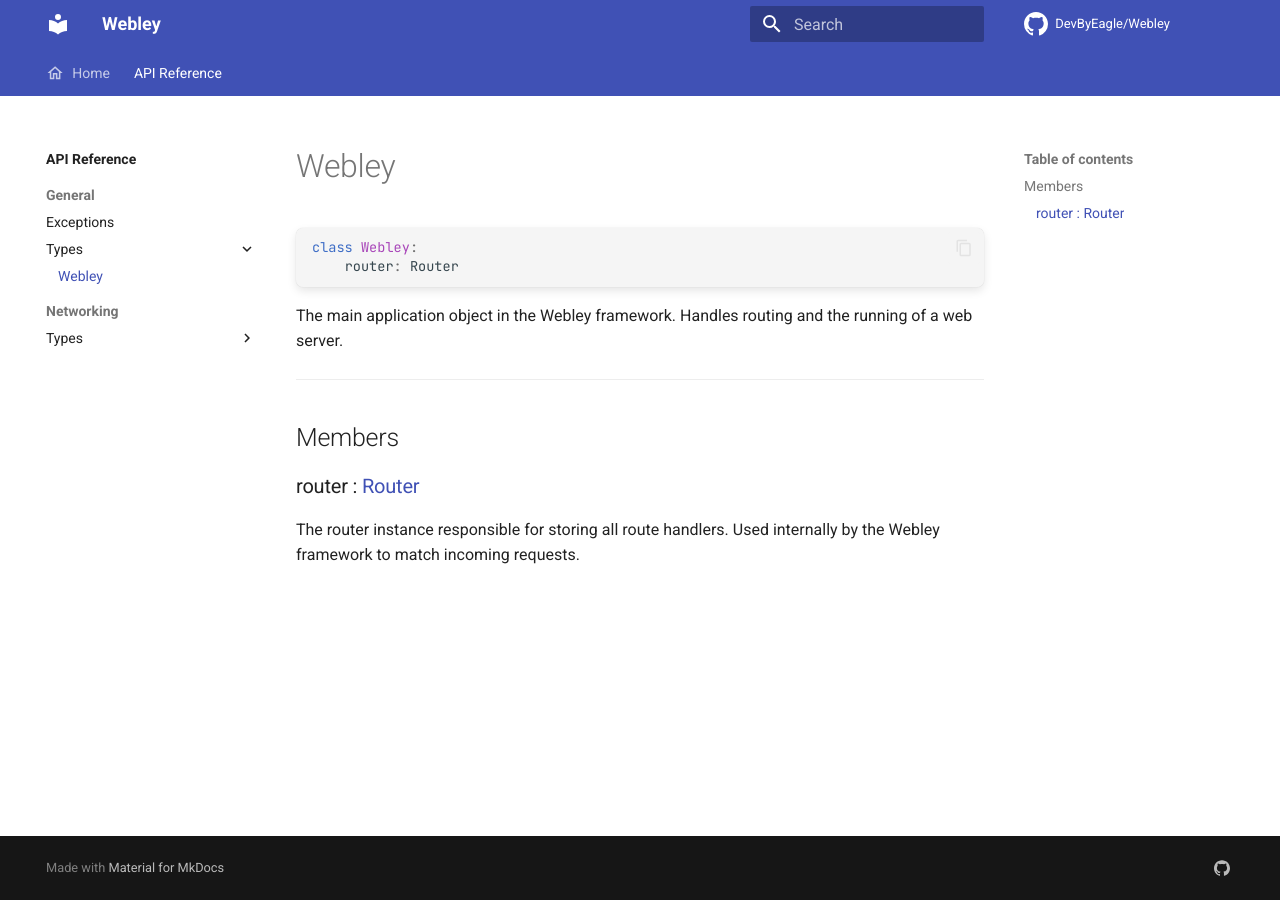
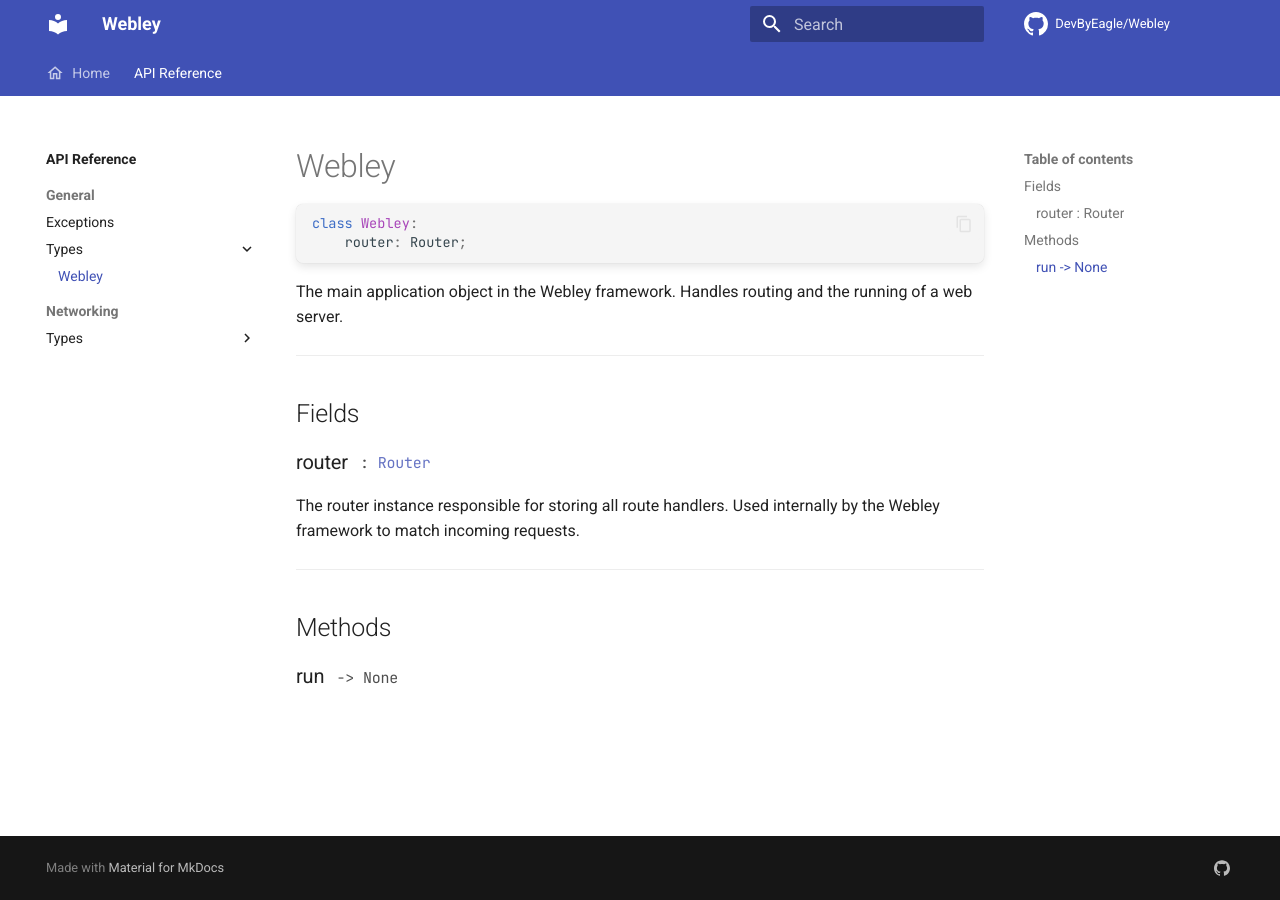
Before and after one commit to DevByEagle/Webley, an MkDocs documentation site: the page built from docs/api-reference/general/types/webley.md, in a window 1280 px wide. Built offline with MkDocs 1.6.1 and Material for MkDocs 9.7.7, drawn with Linux system fonts in a browser that asks for light colours; comment, search, counter and statistics services are not loaded; the version menu is left out.

Commit message:
Enhance API documentation and styling: update Webley class definition, improve CSS for headers, and add home.html template for content extension

````diff
--- a/docs/api-reference/general/types/webley.md
+++ b/docs/api-reference/general/types/webley.md
@@ -1,11 +1,10 @@
 <h1 class="webley-api-header" markdown>
-    <!-- <span class="webley-api-icon" markdown>:octicons-note-24:</span> -->
     <span class="webley-api-name">Webley</span>
 </h1>
 
 ```python
 class Webley:
-    router: Router
+    router: Router;
 ```
 
 The main application object in the Webley framework.
@@ -13,7 +12,7 @@
 
 ---
 
-## Members
+## Fields
 
 <h3 markdown>router
     <span class="webley-api-type">
@@ -23,3 +22,14 @@
 
 The router instance responsible for storing all route handlers.
 Used internally by the Webley framework to match incoming requests.
+
+---
+
+## Methods
+
+<h3 markdown>
+    run
+    <span class="webley-api-type">
+        -> None
+    </span>
+</h3>
--- /dev/null
+++ b/docs/assets/overrides/home.html
@@ -0,0 +1,5 @@
+{% extends "base.html" %}
+
+{% block content %}
+    {{ super() }}
+{% endblock %}
--- a/docs/assets/theme/code.css
+++ b/docs/assets/theme/code.css
@@ -72,3 +72,33 @@
   box-shadow: var(--md-shadow-z1);
   border: 1px solid #3a3a3f;
 }
+
+.webley-api-header {
+  display: flex;
+  align-items: baseline;
+  margin: 0 !important;
+  flex-wrap: wrap;
+}
+
+.webley-api-header .webley-api-icon {
+  margin-right: 0.5em;
+}
+
+.webley-api-header > * {
+  flex-shrink: 0;
+}
+
+.webley-api-type {
+  vertical-align: middle;
+  font-size: calc((0.5em + 1rem) / 2);
+  flex-shrink: 0;
+
+  margin-left: 0.5em;
+
+  font-family: var(--md-code-font-family);
+  font-weight: 400;
+}
+
+.webley-api-type:not(a) {
+  opacity: 0.8;
+}
````
Also changed, not shown: docs/api-reference/index.md (+18 -0 lines).
